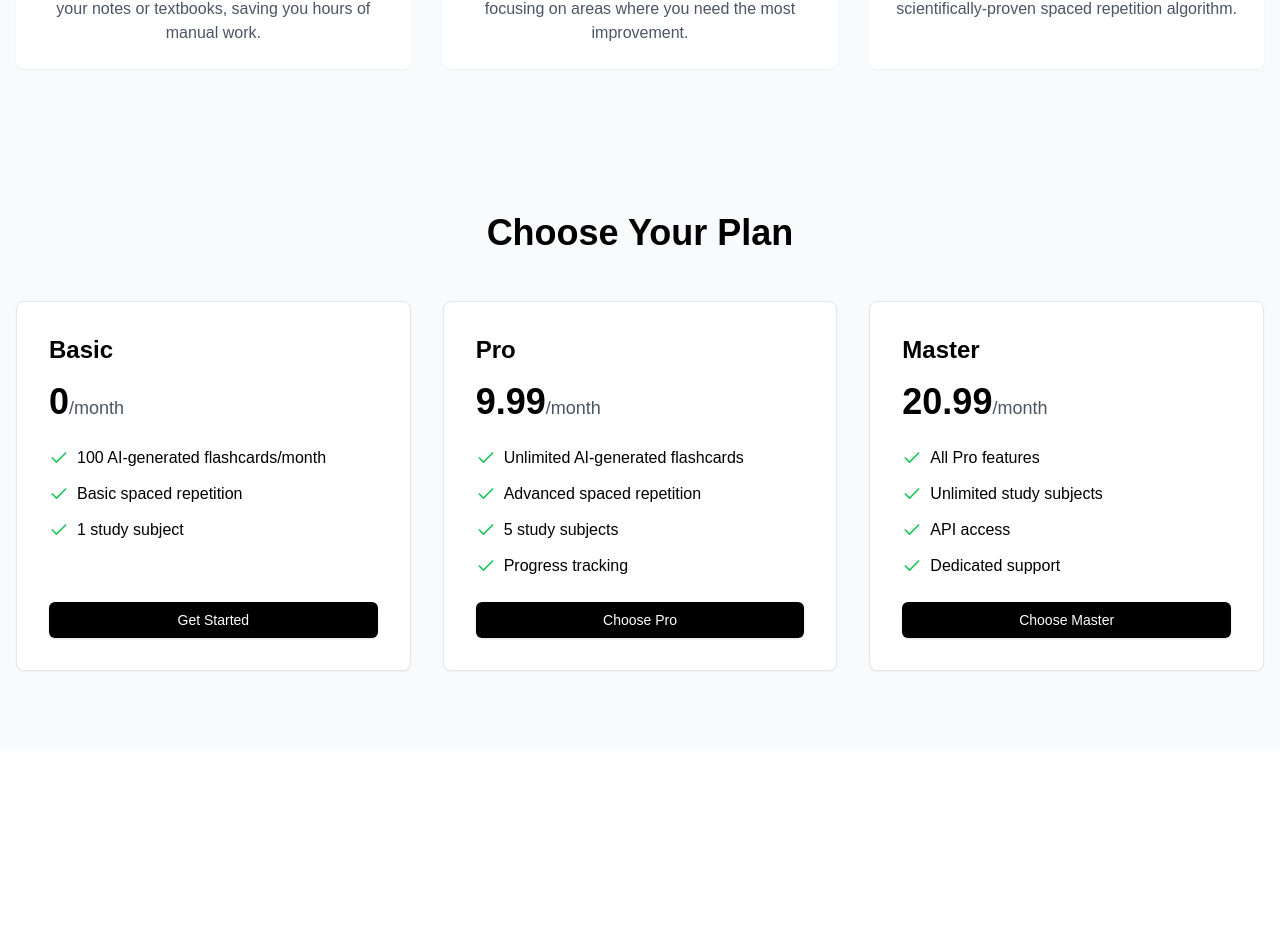
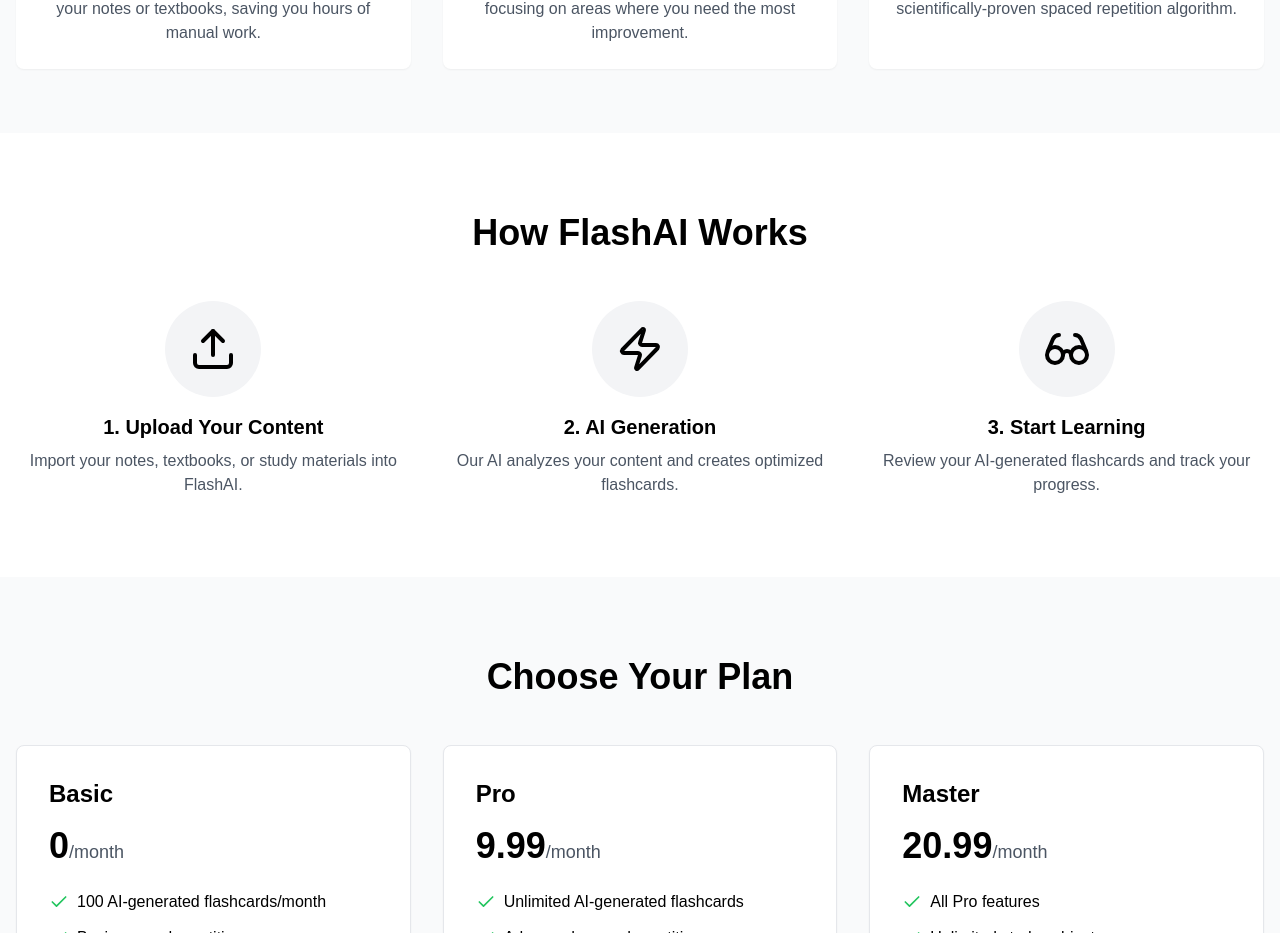
Before and after one commit to anbguye/flashcard-saas, a Next.js app: page /frontpage in a window 1280 px wide. Shown: the part 1119-2052 px from the top of the page. Before the commit the page ends 1870 px from the top, so only its background shows below. Built offline with nearby package versions, Linux system fonts and the light colour scheme.

Commit message:
Finished how it works section

```diff
--- a/app/frontpage/page.tsx
+++ b/app/frontpage/page.tsx
@@ -9,6 +9,7 @@
   Clock,
   ArrowRight,
   Menu,
+  Upload,
   Zap,
   Glasses,
   Check,
@@ -250,7 +251,7 @@
       </header>
 
       <main>
-        {/* Hero section */}
+        {/* Hero page */}
         <section className="min-h-screen overflow-hidden">
           <div
             ref={heroRef}
@@ -328,7 +329,7 @@
           </div>
         </section>
 
-        {/* How It Works Section */}
+        {/* Features Section */}
         <section
           id="features"
           ref={featuresRef}
@@ -367,6 +368,50 @@
                 <p className="text-center text-gray-600">
                   Optimize your study schedule with our scientifically-proven
                   spaced repetition algorithm.
+                </p>
+              </div>
+            </div>
+          </div>
+        </section>
+
+        {/* How It Works Section */}
+        <section id="how-it-works" ref={howItWorksRef} className="py-16 md:py-20 bg-white opacity-0 transform translate-y-10">
+          <div className="container mx-auto px-4">
+            <h2 className="text-3xl md:text-4xl font-bold text-center mb-10 md:mb-12">
+              How FlashAI Works
+            </h2>
+            <div className="grid md:grid-cols-3 gap-8">
+              <div className="flex flex-col items-center transform transition-all duration-200 hover:scale-105">
+                <div className="bg-gray-100 rounded-full p-6 mb-4">
+                  <Upload className="h-12 w-12 text-black" />
+                </div>
+                <h3 className="text-xl font-semibold mb-2 text-center">
+                  1. Upload Your Content
+                </h3>
+                <p className="text-gray-600 text-center">
+                  Import your notes, textbooks, or study materials into FlashAI.
+                </p>
+              </div>
+              <div className="flex flex-col items-center transform transition-all duration-200 hover:scale-105">
+                <div className="bg-gray-100 rounded-full p-6 mb-4">
+                  <Zap className="h-12 w-12 text-black" />
+                </div>
+                <h3 className="text-xl font-semibold mb-2 text-center">
+                  2. AI Generation
+                </h3>
+                <p className="text-gray-600 text-center">
+                  Our AI analyzes your content and creates optimized flashcards.
+                </p>
+              </div>
+              <div className="flex flex-col items-center transform transition-all duration-200 hover:scale-105">
+                <div className="bg-gray-100 rounded-full p-6 mb-4">
+                  <Glasses className="h-12 w-12 text-black" />
+                </div>
+                <h3 className="text-xl font-semibold mb-2 text-center">
+                  3. Start Learning
+                </h3>
+                <p className="text-gray-600 text-center">
+                  Review your AI-generated flashcards and track your progress.
                 </p>
               </div>
             </div>
@@ -458,9 +503,7 @@
                     </ul>
                   </div>
                   <Button
-                    className={
-                      `w-full bg-black text-white hover:bg-gray-900 transition-colors duration-200`
-                    }
+                    className={`w-full bg-black text-white hover:bg-gray-900 transition-colors duration-200`}
                   >
                     {index === 0
                       ? "Get Started"
```
